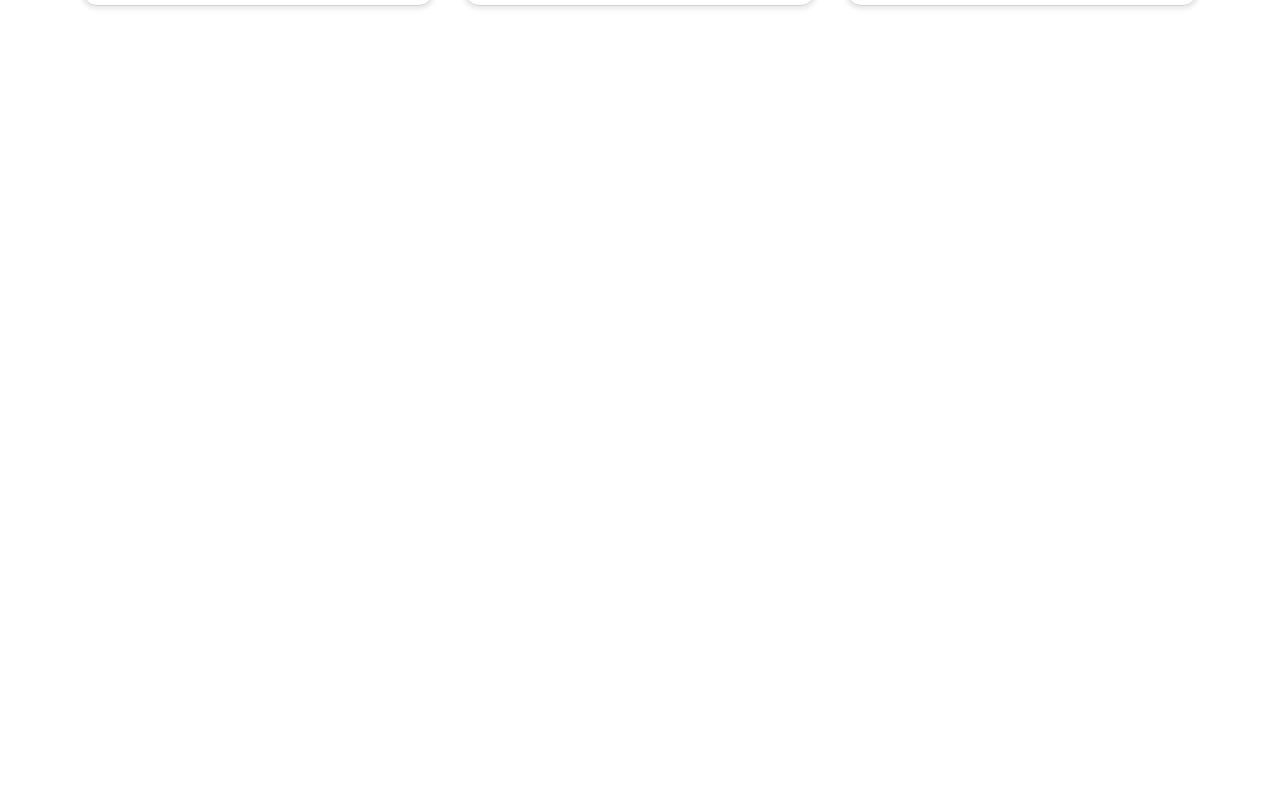
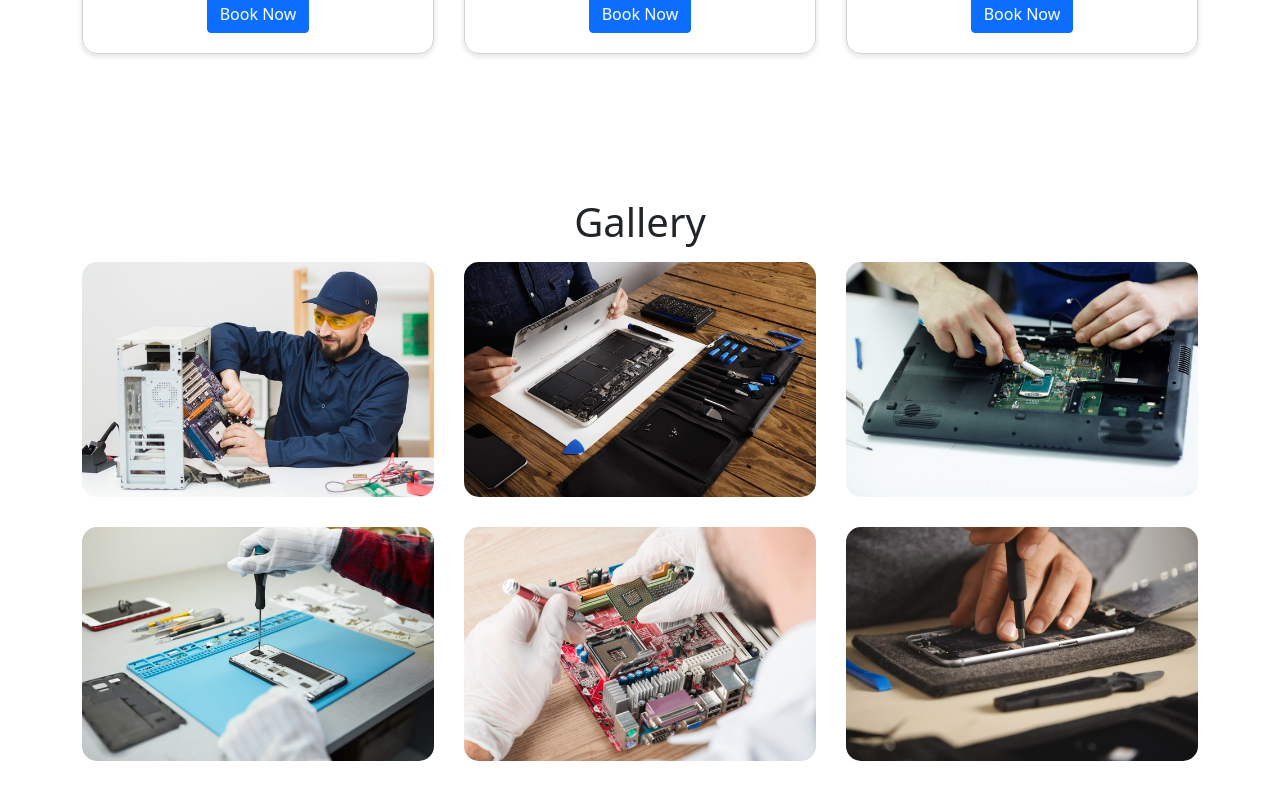
Before and after one commit to ImRanKhan81m/FixPro-Owner-A-10, a React (Create React App) app: page / in a window 1280 px wide. Shown: the part 1588-2388 px from the top of the page. Before the commit the page ends 1642 px from the top, so only its background shows below. Built offline with nearby package versions, Linux system fonts and the light colour scheme; no server answers.

Commit message:
blog page done

```diff
--- a/src/Components/Blog/Blog.js
+++ b/src/Components/Blog/Blog.js
@@ -1,9 +1,42 @@
 import React from 'react';
+import { Col, Container, Row } from 'react-bootstrap';
 
 const Blog = () => {
     return (
         <div>
-            <h1>This is blog page.</h1>
+            <h1 className='pt-4'>This is blog page.</h1>
+            <Container>
+                <Row>
+                    <Col lg='2'></Col>
+                    <Col lg='8'>
+                        <div className='border p-4 text-start my-3'>
+                            <h5>1) What Difference between authorization and authentication?</h5>
+                            <p> <b>Answer:</b> <br />
+                                <b>Authorization:</b> In authentication process, the identity of users are checked for providing the access to the system. In authentication process, users or persons are verified. It is done before the authorization process. 	It needs usually user’s login details. Authentication determines whether the person is user or not.</p><br />
+                            <p><b>Authentication: </b>In authorization process, person’s or user’s authorities are checked for accessing the resources. While in this process, users or persons are validated. This process is done after the authentication process. It needs user’s privilege or security levels. It determines What permission do user have?</p>
+                        </div>
+                        <div className='border p-4 text-start  my-3'>
+                            <h5>2) What are you using Firebase? What other option do you have to implement authentication?</h5>
+                            <p> <b>Answer:</b><br />
+                                #Firebase Authentication can help me to implement the feature that a newbie can dream of, like doing email/SMS verification, letting users sign in/sign up. It saves a lot of time by providing a simple way to handle the sign-in/signup process. The best part is that it builds trust and increases the users’ base app that makes it more professional, better, and faster. So, I use it a lot easier.</p>
+                            <p><b>#</b> Auth0, MongoDB, Passport, Okta are the most popular alternatives and competitors to Firebase Authentication.</p>
+                        </div>
+                        <div className='border p-4 text-start  my-3'>
+                            <h5>2) What other service does firebase provide other than authentication?</h5>
+                            <p> <b>Answer:</b><br />
+                                There are many services which Firebase provides:</p>
+                                <span>1. Cloud Firestore.</span><br />
+                                <span>2. Cloud Functions.</span><br />
+                                <span>3. Hosting.</span><br />
+                                <span>4. Cloud Storage.</span><br />
+                                <span>5. Google Analytics.</span><br />
+                                <span>5. Predictions.</span><br />
+                                <span>5. Cloud Messaging.</span><br />
+                        </div>
+                    </Col>
+                    <Col lg='2'></Col>
+                </Row>
+            </Container>
         </div>
     );
 };
--- /dev/null
+++ b/src/Components/Gallery/Gallery.css
@@ -0,0 +1,9 @@
+.gallery{
+    display: grid;
+    grid-template-columns: repeat(3, 1fr);
+    grid-gap: 30px;
+}
+.gallery img{
+    width: 100%;
+    border-radius: 15px;
+}
--- /dev/null
+++ b/src/Components/Gallery/Gallery.js
@@ -0,0 +1,26 @@
+import React from 'react';
+import img1 from '../images/g-img-1.jpg'
+import img2 from '../images/g-img-2.jpg'
+import img3 from '../images/g-img-3.jpg'
+import img4 from '../images/g-img-4.jpg'
+import img5 from '../images/g-img-5.jpg'
+import img6 from '../images/g-img-6.jpg'
+import './Gallery.css'
+
+const Gallery = () => {
+    return (
+        <>
+            <h1 className='mt-5 mb-3 pt-5'>Gallery</h1>
+            <div className='gallery container mb-5' id='gallery'>
+                <img src={img1} alt="" />
+                <img src={img2} alt="" />
+                <img src={img3} alt="" />
+                <img src={img4} alt="" />
+                <img src={img5} alt="" />
+                <img src={img6} alt="" />
+            </div>
+        </>
+    );
+};
+
+export default Gallery;
--- a/src/Components/Home/Home.js
+++ b/src/Components/Home/Home.js
@@ -1,4 +1,5 @@
 import React from 'react';
+import Gallery from '../Gallery/Gallery';
 import Services from '../Services/Services';
 import HomePage from './Home/HomePage';
 
@@ -7,6 +8,7 @@ const Home = () => {
         <div>
             <HomePage></HomePage>
             <Services></Services>
+            <Gallery></Gallery>
         </div>
     );
 };
--- a/src/Components/Home/Home/HomePage.js
+++ b/src/Components/Home/Home/HomePage.js
@@ -16,7 +16,7 @@ const HomePage = () => {
                         <div>
                             <h2>Why Fix It Yourself Leave It To The Pros.</h2>
                             <p>Lorem ipsum dolor sit amet consectetur adipisicing elit. Quibusdam harum molestiae voluptatem quia unde sequi incidunt laudantium commodi tempora quis!</p>
-                            <button className='btn btn-primary'>Get Started</button>
+                            <button href="#service" className='btn btn-primary'>Get Started</button>
                         </div>
                     </Col>
                 </Row>
--- a/src/Components/Services/Services.js
+++ b/src/Components/Services/Services.js
@@ -15,7 +15,7 @@ const Services = () => {
     return (
         <div>
             <Container className='py-5' id='services'>
-                <h1>Services:{services.length}</h1>
+                <h1 className='mt-5'>Services:{services.length}</h1>
                 <div className='services-section'>
                     {
                         services.map(service =>
```
